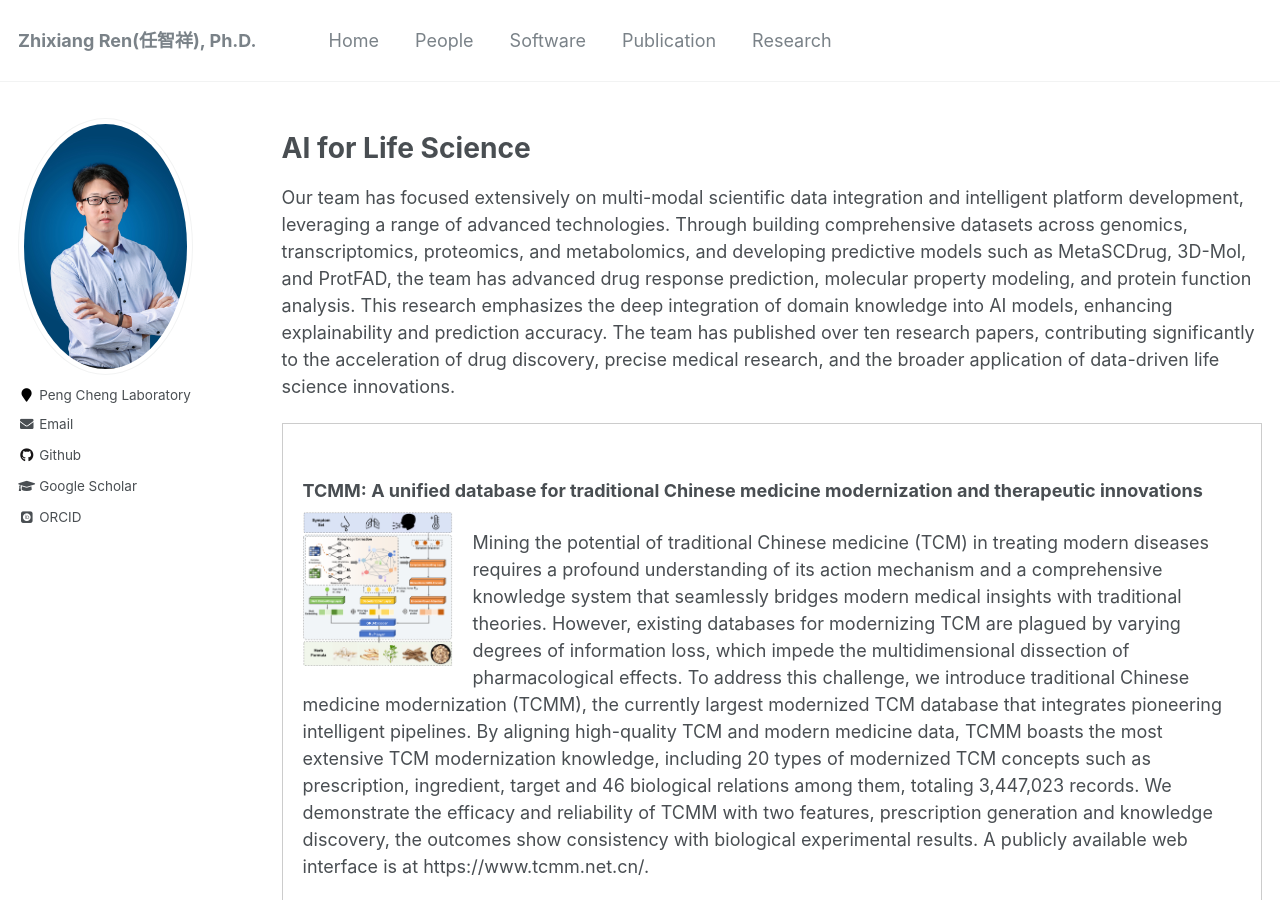
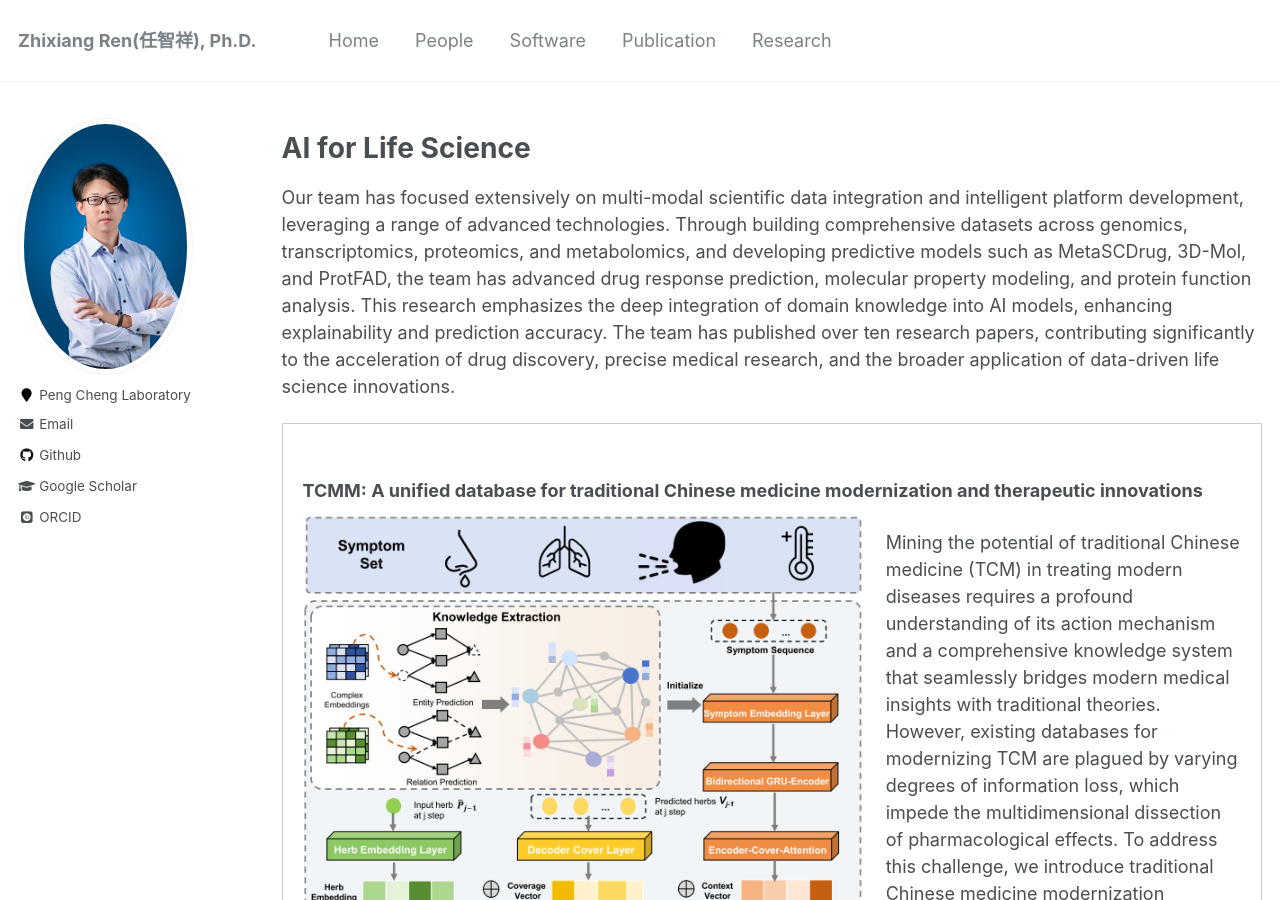
Before and after one commit to zhixiang-ren/zhixiang-ren.github.io, a Jekyll site: the page built from _pages/Research.html, in a window 1280 px wide and 900 px high. Built offline with Jekyll 4.4.1, drawn with Linux system fonts in a browser that asks for light colours; some web fonts are replaced.

Commit message:
Update Research.html

```diff
--- a/_pages/Research.html
+++ b/_pages/Research.html
@@ -21,7 +21,7 @@ author_profile: true
     <div style="display: flex;">
       <div>
         <!-- 图片部分，使用 float 来让图片浮动在文字左边 -->
-        <img src="/images/paper1.png" alt="Paper 1 Image" style="float: left; width: 150px; height: auto; margin-right: 20px; margin-bottom: 10px;">
+        <img src="/images/paper1.png" alt="Paper 1 Image" style="float: left; width: 60%; height: auto; margin-right: 20px; margin-bottom: 0px;">
         <!-- 论文描述，文字会自然环绕图片 -->
         <p>
           Mining the potential of traditional Chinese medicine (TCM) in treating modern diseases requires a profound understanding of its action mechanism and a comprehensive knowledge system that seamlessly bridges modern medical insights with traditional theories.
```
